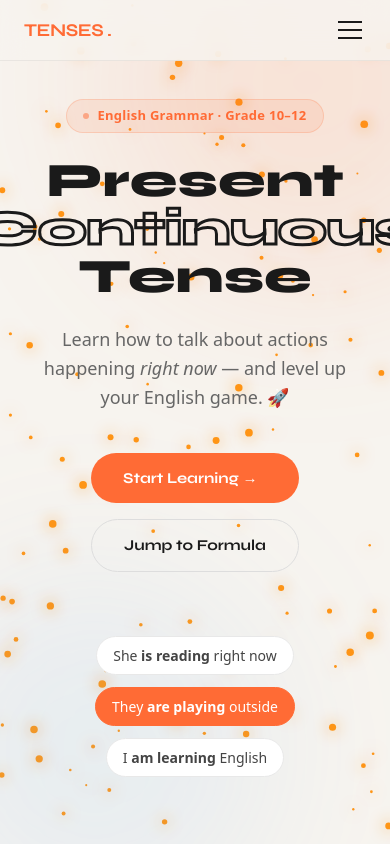
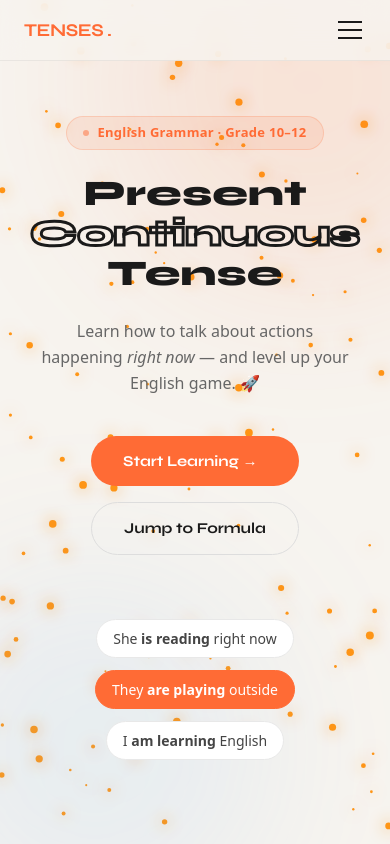
Before and after one commit to yordanchusein/Present-Continuous-Tense, a website: page index.html in a window 390 px wide. Shown: the top 844 px of the page. Drawn offline with nearby package versions, Linux system fonts and the light colour scheme.

Commit message:
optimation for mobile

```diff
--- a/index.html
+++ b/index.html
@@ -74,14 +74,14 @@
         class="font-display text-center font-extrabold leading-none mt-6 fade-up"
         style="animation-delay: 0.2s"
       >
-        <span class="block text-5xl md:text-8xl text-[#1a1a1a]">Present</span>
-        <span class="block text-5xl md:text-8xl text-stroke">Continuous</span>
-        <span class="block text-5xl md:text-8xl text-[#1a1a1a]">Tense</span>
+        <span class="block text-4xl md:text-8xl text-[#1a1a1a]">Present</span>
+        <span class="block text-4xl md:text-8xl text-stroke">Continuous</span>
+        <span class="block text-4xl md:text-8xl text-[#1a1a1a]">Tense</span>
       </h1>
 
       <!-- Subtitle -->
       <p
-        class="mt-6 text-center text-[#666] text-lg md:text-xl max-w-lg leading-relaxed fade-up"
+        class="mt-6 mx-4 text-center text-[#666] text-md md:text-xl max-w-lg leading-relaxed fade-up"
         style="animation-delay: 0.35s"
       >
         Learn how to talk about actions happening <em>right now</em> — and level
```
Also changed, not shown: output.css.
